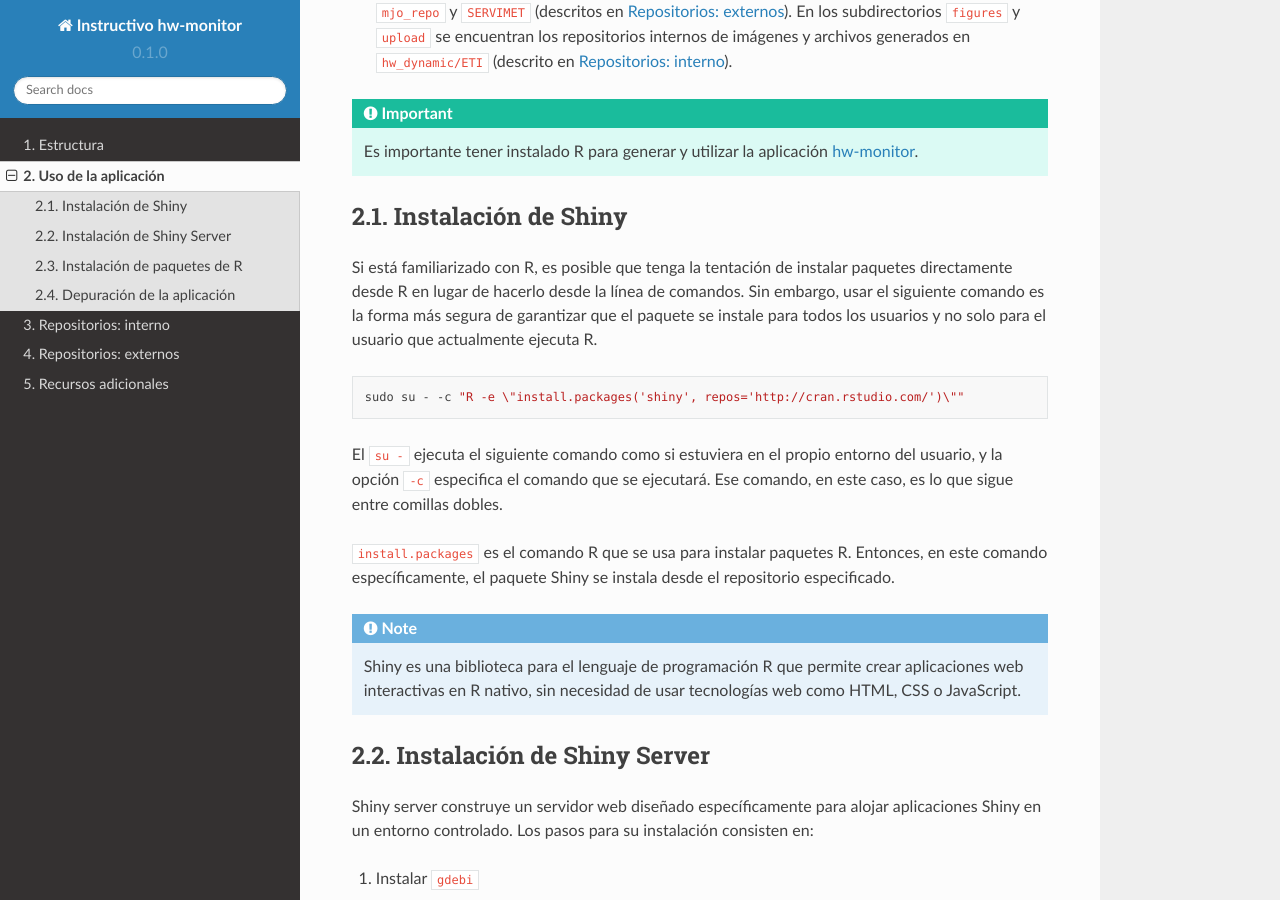
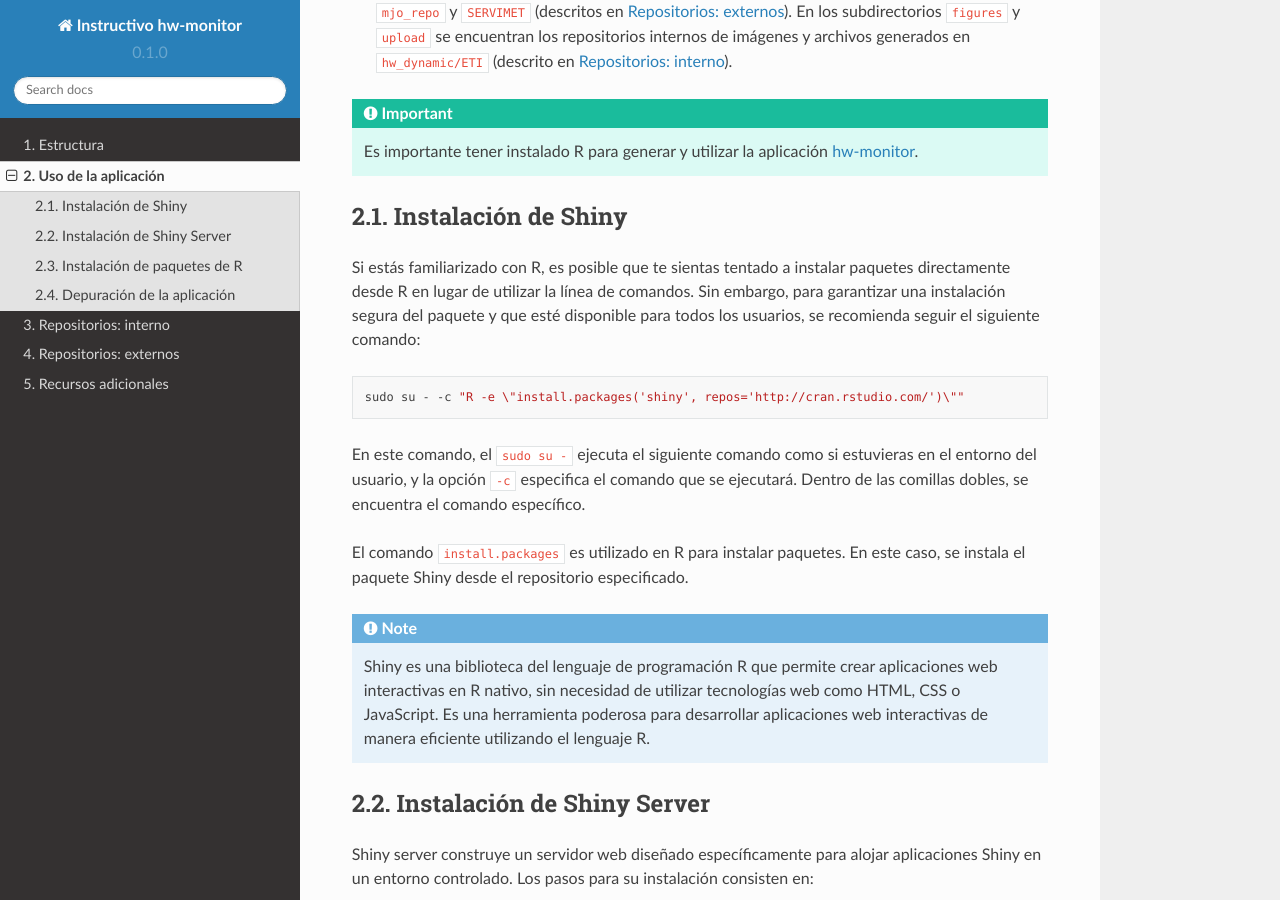
Before and after one commit to chsegura/rtd-tutorial, a Sphinx documentation site: the page built from docs/source/monitor.rst, in a window 1280 px wide and 900 px high, scrolled down 958 px. Built offline with Sphinx 7.4.7 and the Read the Docs theme 2.0.0, drawn with Linux system fonts in a browser that asks for light colours.

Commit message:
Update monitor.rst

```diff
--- a/docs/source/monitor.rst
+++ b/docs/source/monitor.rst
@@ -41,18 +41,18 @@ En detalle, estos elementos son:
 Instalación de Shiny
 ====
 
-Si está familiarizado con R, es posible que tenga la tentación de instalar paquetes directamente desde R en lugar de hacerlo desde la línea de comandos. Sin embargo, usar el siguiente comando es la forma más segura de garantizar que el paquete se instale para todos los usuarios y no solo para el usuario que actualmente ejecuta R.
+Si estás familiarizado con R, es posible que te sientas tentado a instalar paquetes directamente desde R en lugar de utilizar la línea de comandos. Sin embargo, para garantizar una instalación segura del paquete y que esté disponible para todos los usuarios, se recomienda seguir el siguiente comando:
 
 .. code:: bash
 
    sudo su - -c "R -e \"install.packages('shiny', repos='http://cran.rstudio.com/')\""
 
-El ``su -`` ejecuta el siguiente comando como si estuviera en el propio entorno del usuario, y la opción ``-c`` especifica el comando que se ejecutará. Ese comando, en este caso, es lo que sigue entre comillas dobles.
+En este comando, el ``sudo su -`` ejecuta el siguiente comando como si estuvieras en el entorno del usuario, y la opción ``-c`` especifica el comando que se ejecutará. Dentro de las comillas dobles, se encuentra el comando específico.
 
-``install.packages`` es el comando R que se usa para instalar paquetes R. Entonces, en este comando específicamente, el paquete Shiny se instala desde el repositorio especificado.
+El comando ``install.packages`` es utilizado en R para instalar paquetes. En este caso, se instala el paquete Shiny desde el repositorio especificado.
 
 .. note::
-   Shiny es una biblioteca para el lenguaje de programación R que permite crear aplicaciones web interactivas en R nativo, sin necesidad de usar tecnologías web como HTML, CSS o JavaScript.
+   Shiny es una biblioteca del lenguaje de programación R que permite crear aplicaciones web interactivas en R nativo, sin necesidad de utilizar tecnologías web como HTML, CSS o JavaScript. Es una herramienta poderosa para desarrollar aplicaciones web interactivas de manera eficiente utilizando el lenguaje R.
 
 Instalación de Shiny Server
 ====
```
